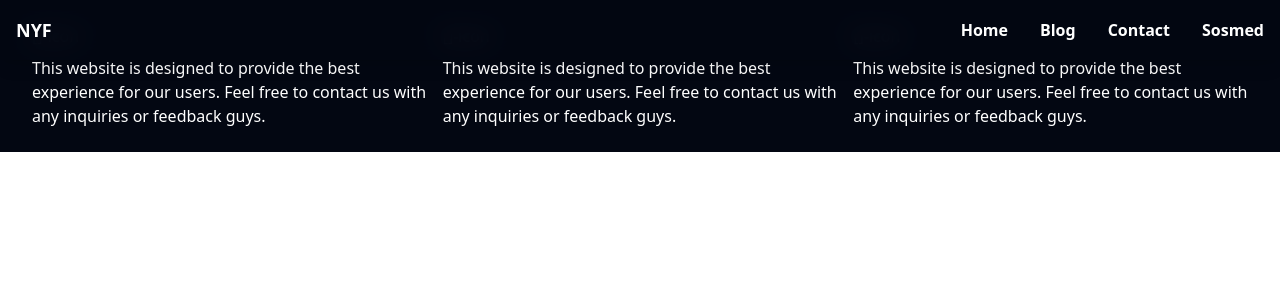
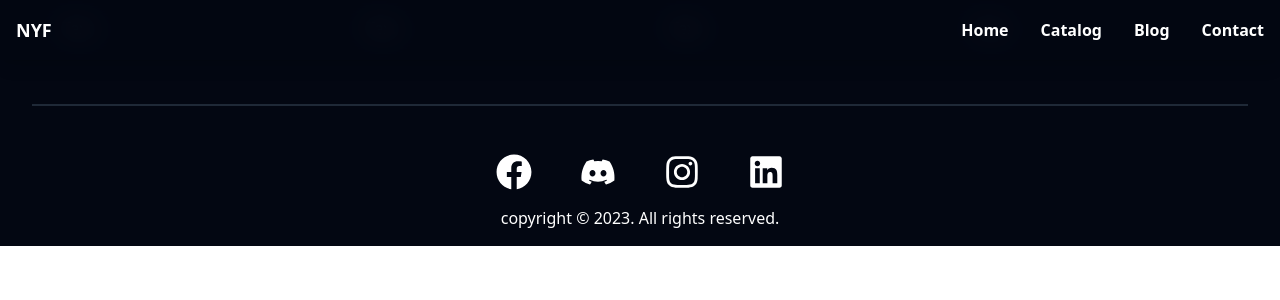
Before and after one commit to CaturSetyono/NYF, a React (Vite) app: page / in a window 1280 px wide. Shown: the top 300 px of the page. Built offline with nearby package versions, Linux system fonts and the light colour scheme.

Commit message:
Penyesuaian Tampilan + Katalog

```diff
--- a/src/App.jsx
+++ b/src/App.jsx
@@ -1,24 +1,24 @@
-import React, { useState, useEffect } from 'react';
-import './index.css';
-import { BrowserRouter as Router, Route, Routes } from 'react-router-dom';
-import Navbar from './Components/Navbar';
-import Footer from './Components/Footer';
-import Home from './Pages/Home';
-import Blog from './Pages/Blog';
+import React, { useState, useEffect } from "react";
+import "./index.css";
+import { BrowserRouter as Router, Route, Routes } from "react-router-dom";
+import Navbar from "./Components/Navbar";
+import Footer from "./Components/Footer";
+import Home from "./Pages/Home";
+import Catalog from "./Pages/Catalog";
+import Blog from "./Pages/Blog";
 
-const App = () =>{
-
-
+const App = () => {
   return (
     <Router>
       <Navbar />
       <Routes>
         <Route path="/NYF" element={<Home />} />
+        <Route path="/catalog" element={<Catalog />} />
         <Route path="/blog" element={<Blog />} />
       </Routes>
       <Footer />
     </Router>
   );
-}
+};
 
 export default App;
--- a/src/Components/Footer.jsx
+++ b/src/Components/Footer.jsx
@@ -1,32 +1,40 @@
-import React from 'react';
-
+import React from "react";
+import { FaFacebook, FaDiscord, FaInstagram, FaLinkedin } from "react-icons/fa";
 const Footer = () => {
   return (
-    <footer className="bg-gray-950 text-white py-6 p-4 ">
-      <div className="flex mx-auto px-4 gap-4">
-        <div className="text-start">
-          <p className="text-xs sm:text-sm md:text-base">
-             []-icon
-          </p>
-          <p className="mt-2 text-xs sm:text-sm md:text-base">
-            This website is designed to provide the best experience for our users. Feel free to contact us with any inquiries or feedback guys.
-          </p>
+    <footer className="bg-gray-950 text-white  p-4 ">
+      <div className="container mx-auto px-4 ">
+        <div className="flex justify-center gap-[5%]">
+          <div className="w-[20%]">Text</div>
+          <div className="w-[20%]">Text</div>
+          <div className="w-[20%]">Text</div>
+          <div className="w-[20%]">Text</div>
         </div>
-        <div className="text-start">
-          <p className="text-xs sm:text-sm md:text-base">
-             []-icon
-          </p>
-          <p className="mt-2 text-xs sm:text-sm md:text-base">
-            This website is designed to provide the best experience for our users. Feel free to contact us with any inquiries or feedback guys.
-          </p>
-        </div>
-        <div className="text-start">
-          <p className="text-xs sm:text-sm md:text-base">
-             []-icon
-          </p>
-          <p className="mt-2 text-xs sm:text-sm md:text-base">
-            This website is designed to provide the best experience for our users. Feel free to contact us with any inquiries or feedback guys.
-          </p>
+        <div className="border-t-2 border-gray-800 mt-16">
+          <div className=" flex space-x-4 justify-center mt-8">
+            <a
+              href="https://web.facebook.com/profile.php?id=61562408777448"
+              className="p-4 rounded-lg "
+            >
+              <FaFacebook className="text-4xl" />
+            </a>
+            <a href="https://discord.gg/z4A33TWN" className="p-4 rounded-lg ">
+              <FaDiscord className="text-4xl" />
+            </a>
+            <a
+              href="https://www.instagram.com/notyourfriend_id/"
+              className="p-4 rounded-lg"
+            >
+              <FaInstagram className="text-4xl" />
+            </a>
+            <a
+              href="https://www.linkedin.com/in/catursetyono/"
+              className="p-4 rounded-lg "
+            >
+              <FaLinkedin className="text-4xl" />
+            </a>
+          </div>
+          <div className="flex space-x-4 justify-center">copyright &copy; 2023. All rights reserved.</div>
         </div>
       </div>
     </footer>
--- a/src/Components/Navbar.jsx
+++ b/src/Components/Navbar.jsx
@@ -53,6 +53,11 @@ const Navbar = () => {
             </HashLink>
           </li>
           <li className="text-center md:text-left my-2 md:my-0">
+            <Link to="/catalog" className="block py-2 md:py-0 hover:text-sky-500">
+              Catalog
+            </Link>
+          </li>
+          <li className="text-center md:text-left my-2 md:my-0">
             <Link to="/blog" className="block py-2 md:py-0 hover:text-sky-500">
               Blog
             </Link>
@@ -66,15 +71,6 @@ const Navbar = () => {
               Contact
             </HashLink>
           </li>
-          <li className="text-center md:text-left my-2 md:my-0">
-            <HashLink
-              smooth
-              to="/NYF/#sosmed"
-              className="block py-2 md:py-0 hover:text-sky-500"
-            >
-              Sosmed
-            </HashLink>
-          </li>
         </ul>
       </div>
     </nav>
--- a/src/Components/Sosmed.jsx
+++ /dev/null
@@ -1,47 +0,0 @@
-import React from "react";
-import { FaFacebook, FaDiscord, FaInstagram, FaLinkedin } from "react-icons/fa";
-
-const Sosmed= () => {
-  return (
-    <div
-      id="sosmed"
-      className="border-t-2 border-gray-800 min-h-screen flex flex-col justify-center items-center bg-gray-950 text-white pt-16 md:pt-8 px-4"
-    >
-      <div className="min-h-screen bg-gray-950 text-white flex justify-center items-center pt-4 pb-4">
-        <div className="text-center">
-          <h1 className="text-4xl font-bold mb-4">
-            Connect with Us on Social Media
-          </h1>
-          <div className="flex space-x-4 justify-center mt-16">
-            <a
-              href="https://web.facebook.com/profile.php?id=61562408777448"
-              className="p-4 rounded-lg hover:bg-blue-600"
-            >
-              <FaFacebook className="text-4xl" />
-            </a>
-            <a
-              href="https://discord.gg/z4A33TWN"
-              className="p-4 rounded-lg hover:bg-indigo-500"
-            >
-              <FaDiscord className="text-4xl" />
-            </a>
-            <a
-              href="https://www.instagram.com/notyourfriend_id/"
-              className="p-4 rounded-lg hover:bg-gradient-to-r hover:from-rose-600 hover:to-yellow-500"
-            >
-              <FaInstagram className="text-4xl" />
-            </a>
-            <a
-              href="https://www.linkedin.com/in/catursetyono/"
-              className="p-4 rounded-lg hover:bg-blue-500"
-            >
-              <FaLinkedin className="text-4xl" />
-            </a>
-          </div>
-        </div>
-      </div>
-    </div>
-  );
-};
-
-export default Sosmed;
--- a/src/Pages/Blog.jsx
+++ b/src/Pages/Blog.jsx
@@ -1,67 +1,7 @@
-import React, { useState, useEffect } from 'react';
-import axios from 'axios';
-import { MdStar } from 'react-icons/md'; // Using Material UI star icon
+import React from "react";
 
-const API_URL = 'https://fakestoreapi.com/products'; // Menggunakan Fake Store API
-
-const ProductCatalog = () => {
-  const [products, setProducts] = useState([]);
-  const [loading, setLoading] = useState(true);
-  const [error, setError] = useState(null);
-  const [rating, setRating] = useState({});
-
-  useEffect(() => {
-    // Fetch data dari API
-    const fetchProducts = async () => {
-      try {
-        const response = await axios.get(API_URL);
-        setProducts(response.data);
-      } catch (err) {
-        setError('Error fetching products');
-        console.error(err);
-      } finally {
-        setLoading(false);
-      }
-    };
-
-    fetchProducts();
-  }, []);
-
-  const handleRating = (productId, ratingValue) => {
-    setRating((prevRating) => ({ ...prevRating, [productId]: ratingValue }));
-  };
-
-  if (loading) return <p className="text-white">Loading...</p>;
-  if (error) return <p className="text-red-500">{error}</p>;
-
-  return (
-    <div className="min-h-screen bg-gray-950 p-8 pt-24">
-      <div className="container mx-auto text-white">
-        <h1 className="text-3xl font-bold mb-8">Product Catalog</h1>
-        <div className="grid grid-cols-2 gap-4">
-          {products.map((product) => (
-            <div key={product.id} className="bg-gray-800 text-white p-6 rounded-lg shadow-lg">
-              <img src={product.image} alt={product.title} className="w-full h-48 object-cover rounded-t-lg" />
-              <h2 className="text-2xl font-bold">{product.title}</h2>
-              <p className="mt-2">{product.description}</p>
-              <p className="mt-2">$ {product.price}</p>
-              <div className="flex items-center mt-4">
-                <span className="text-lg font-bold"></span>
-                {[...Array(5)].map((_, index) => (
-                  <MdStar
-                    key={index}
-                    size={24}
-                    color={rating[product.id] > index ? 'gold' : 'gray'}
-                    onClick={() => handleRating(product.id, index + 1)}
-                  />
-                ))}
-              </div>
-            </div>
-          ))}
-        </div>
-      </div>
-    </div>
-  );
+const Blog = () => {
+  return <div>Blog</div>;
 };
 
-export default ProductCatalog;
+export default Blog;
--- /dev/null
+++ b/src/Pages/Catalog.jsx
@@ -0,0 +1,67 @@
+import React, { useState, useEffect } from 'react';
+import axios from 'axios';
+import { MdStar } from 'react-icons/md'; // Using Material UI star icon
+
+const API_URL = 'https://fakestoreapi.com/products'; // Menggunakan Fake Store API
+
+const ProductCatalog = () => {
+  const [products, setProducts] = useState([]);
+  const [loading, setLoading] = useState(true);
+  const [error, setError] = useState(null);
+  const [rating, setRating] = useState({});
+
+  useEffect(() => {
+    // Fetch data dari API
+    const fetchProducts = async () => {
+      try {
+        const response = await axios.get(API_URL);
+        setProducts(response.data);
+      } catch (err) {
+        setError('Error fetching products');
+        console.error(err);
+      } finally {
+        setLoading(false);
+      }
+    };
+
+    fetchProducts();
+  }, []);
+
+  const handleRating = (productId, ratingValue) => {
+    setRating((prevRating) => ({ ...prevRating, [productId]: ratingValue }));
+  };
+
+  if (loading) return <p className="text-white">Loading...</p>;
+  if (error) return <p className="text-red-500">{error}</p>;
+
+  return (
+    <div className="min-h-screen bg-gray-950 p-8 pt-24">
+      <div className="container mx-auto text-white">
+        <h1 className="text-3xl font-bold mb-8">Product Catalog</h1>
+        <div className="grid grid-cols-1 md:grid-cols-2 lg:grid-cols-4 gap-4">
+          {products.map((product) => (
+            <div key={product.id} className="bg-gray-800 text-white p-6 rounded-lg shadow-lg">
+              <img src={product.image} alt={product.title} className="w-full h-48 object-cover rounded-t-lg" />
+              <h2 className="text-2xl font-bold">{product.title}</h2>
+              <p className="mt-2">{product.description}</p>
+              <p className="mt-2">$ {product.price}</p>
+              <div className="flex items-center mt-4">
+                <span className="text-lg font-bold"></span>
+                {[...Array(5)].map((_, index) => (
+                  <MdStar
+                    key={index}
+                    size={24}
+                    color={rating[product.id] > index ? 'gold' : 'gray'}
+                    onClick={() => handleRating(product.id, index + 1)}
+                  />
+                ))}
+              </div>
+            </div>
+          ))}
+        </div>
+      </div>
+    </div>
+  );
+};
+
+export default ProductCatalog;
--- a/src/Pages/Home.jsx
+++ b/src/Pages/Home.jsx
@@ -2,7 +2,6 @@ import React from "react";
 import { HashLink } from 'react-router-hash-link';
 import About from "../Components/About";
 import Contact from "../Components/Contact";
-import Sosmed from "../Components/Sosmed";
 const Home = () => {
   return (
     <div className="bg-gray-950 text-white">
@@ -24,7 +23,6 @@ const Home = () => {
       </div>
       <About></About>
       <Contact></Contact>
-      <Sosmed></Sosmed>
     </div>
   );
 };
```
Lines whose indentation alone changed are shown as unchanged.
